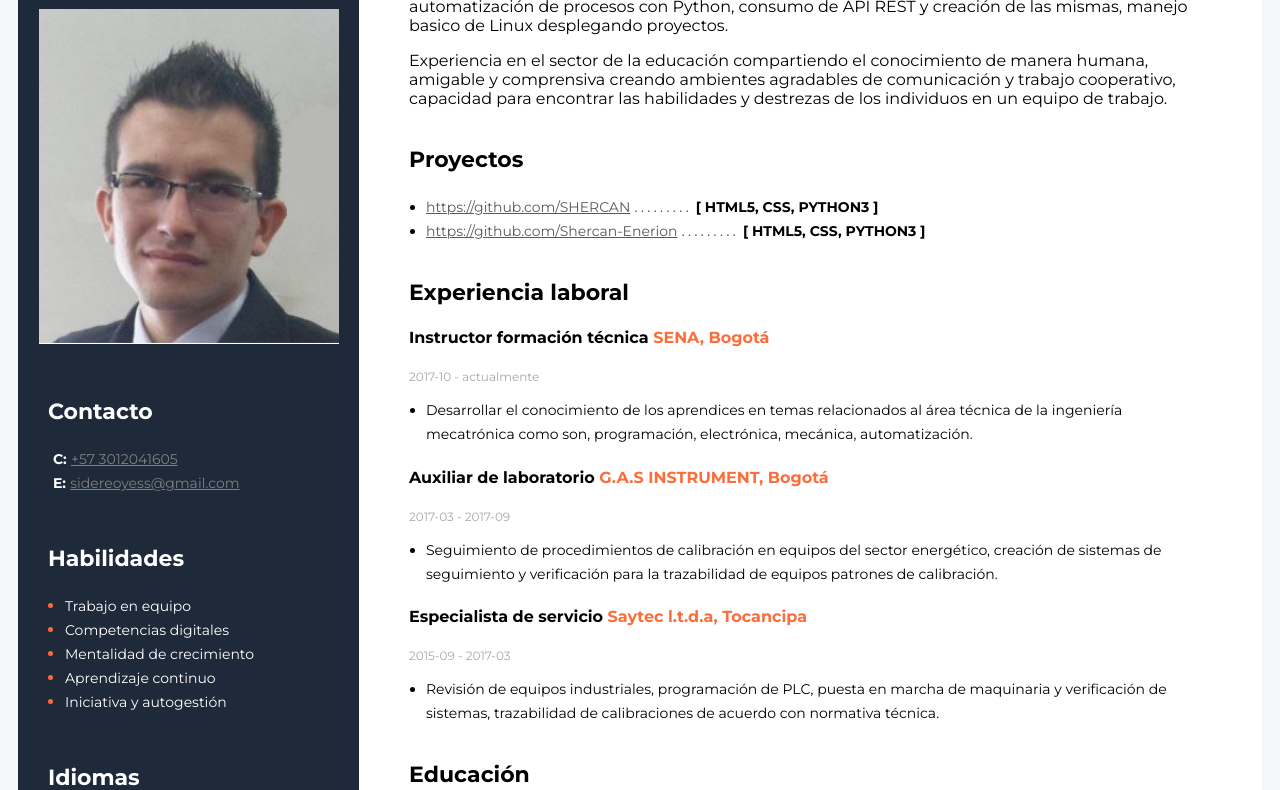
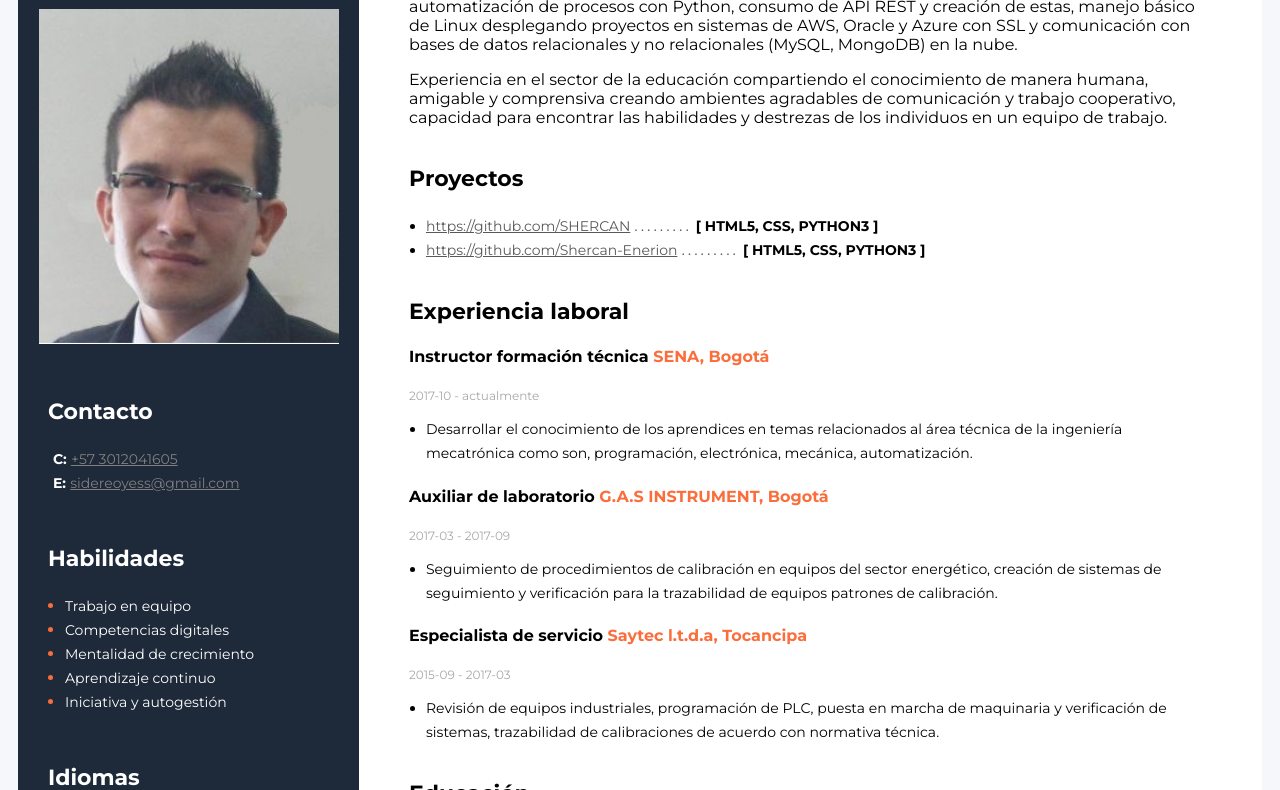
Before and after one commit to SHERCAN/shercan.github.io, a plain HTML site: page index.html in a window 1280 px wide. Shown: the part 231-1021 px from the top of the page. Drawn offline with Linux system fonts and the light colour scheme.

Commit message:
Update profile

```diff
--- a/index.html
+++ b/index.html
@@ -36,8 +36,9 @@
         </p>
         <p class="descripcion-parrafo">
           Conocimiento en Web Scraping con Python, interacción con blockchains basadas en motores EMV, automatización de
-          procesos con Python, consumo de API REST y creación de las mismas, manejo basico de Linux desplegando
-          proyectos.
+          procesos con Python, consumo de API REST y creación de estas, manejo básico de Linux desplegando
+          proyectos en sistemas de AWS, Oracle y Azure con SSL y comunicación con bases de datos relacionales y no
+          relacionales (MySQL, MongoDB) en la nube.
         </p>
         <p class="descripcion-parrafo">
           Experiencia en el sector de la educación compartiendo el
```
Also changed, not shown: en/index.html (+3 -1 lines).
